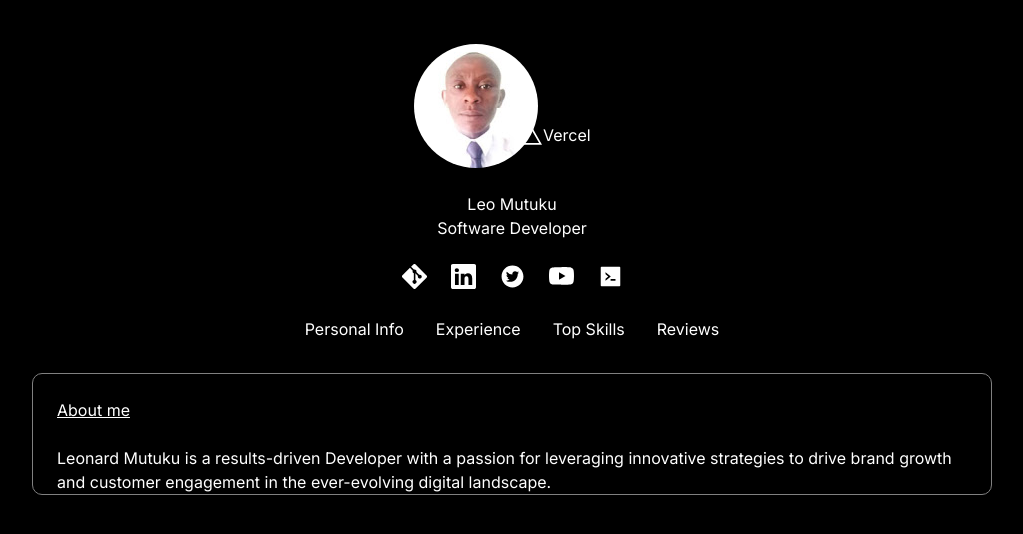
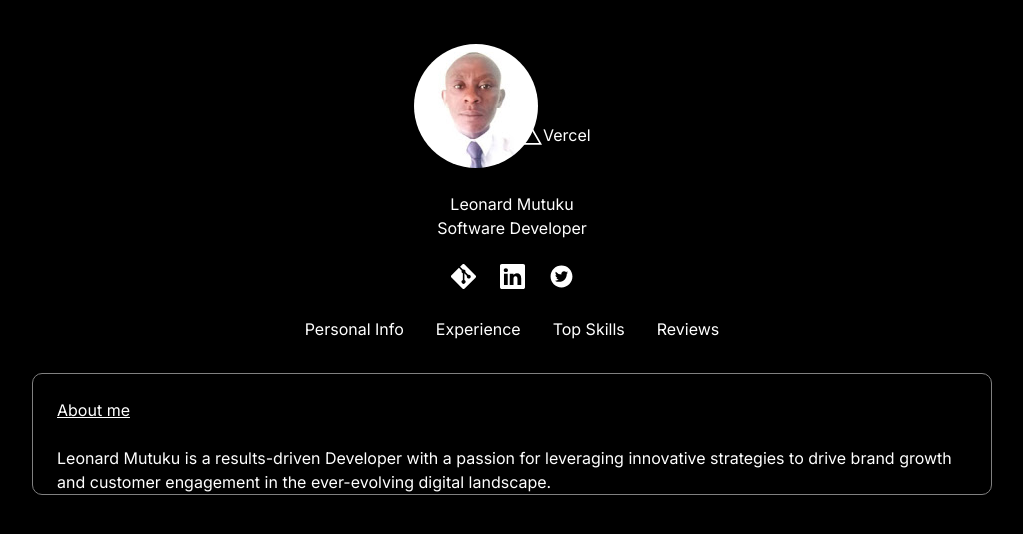
Before and after one commit to leo-mutuku/twitter-clone, a Next.js app: page / in a window 1280 px wide. Shown: the top 534 px of the page, without its empty margins (128-1151 px from the left). Built offline with nearby package versions, Linux system fonts and the light colour scheme.

Commit message:
Fixed p tag error

```diff
--- a/app/components/TopSection/TopSection.tsx
+++ b/app/components/TopSection/TopSection.tsx
@@ -19,7 +19,7 @@ const TopSection = () => {
 
         </div>
         <div className='flex flex-col items-center justify-center py-3'>
-            <div className='font-family ui-serif Georgia Cambria '>Leo Mutuku</div>
+            <div className='font-family ui-serif Georgia Cambria '>Leonard Mutuku</div>
             <div className='font-sm'>Software Developer</div>
         </div>
         <div className='flex flex-row items-center justify-center gap-6 py-3'>
@@ -37,16 +37,6 @@ const TopSection = () => {
                     <AiFillTwitterCircle size={profile_icons_size} />
                 </Link>
             </div>
-            <div>
-                <Link href="https://www.youtube.com/channel/UCVPUNt_l7VUHsOnHCbKeNcg" target='_blank' className=''>
-                    <BsYoutube size={profile_icons_size} />
-                </Link>
-            </div>
-            <div>
-                <Link href="https://github.com/leo-mutuku/leo-mutuku" target='_blank' className=''>
-                    <AiFillCode size={profile_icons_size} />
-                </Link>
-            </div>
         </div>
     </div>
   )
```
